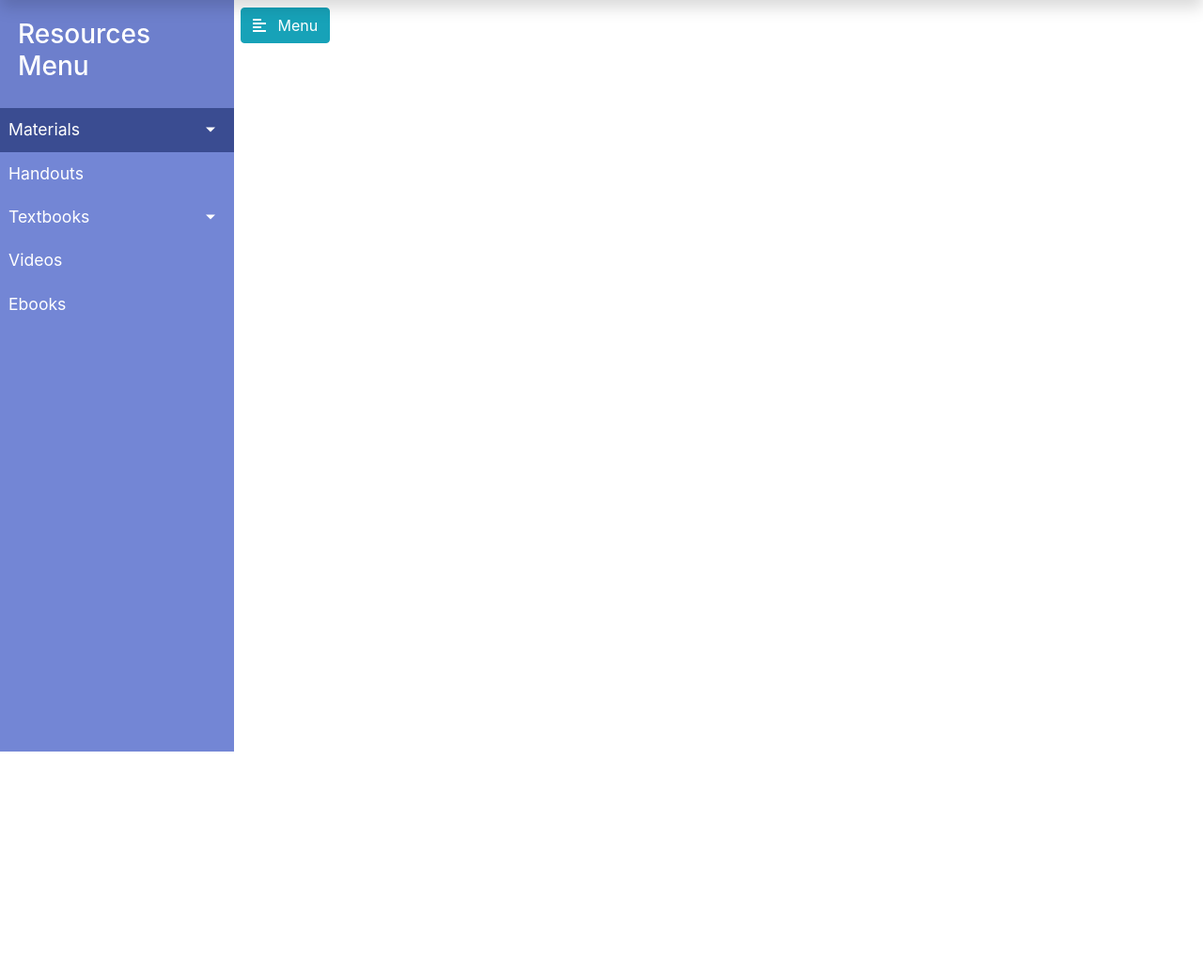
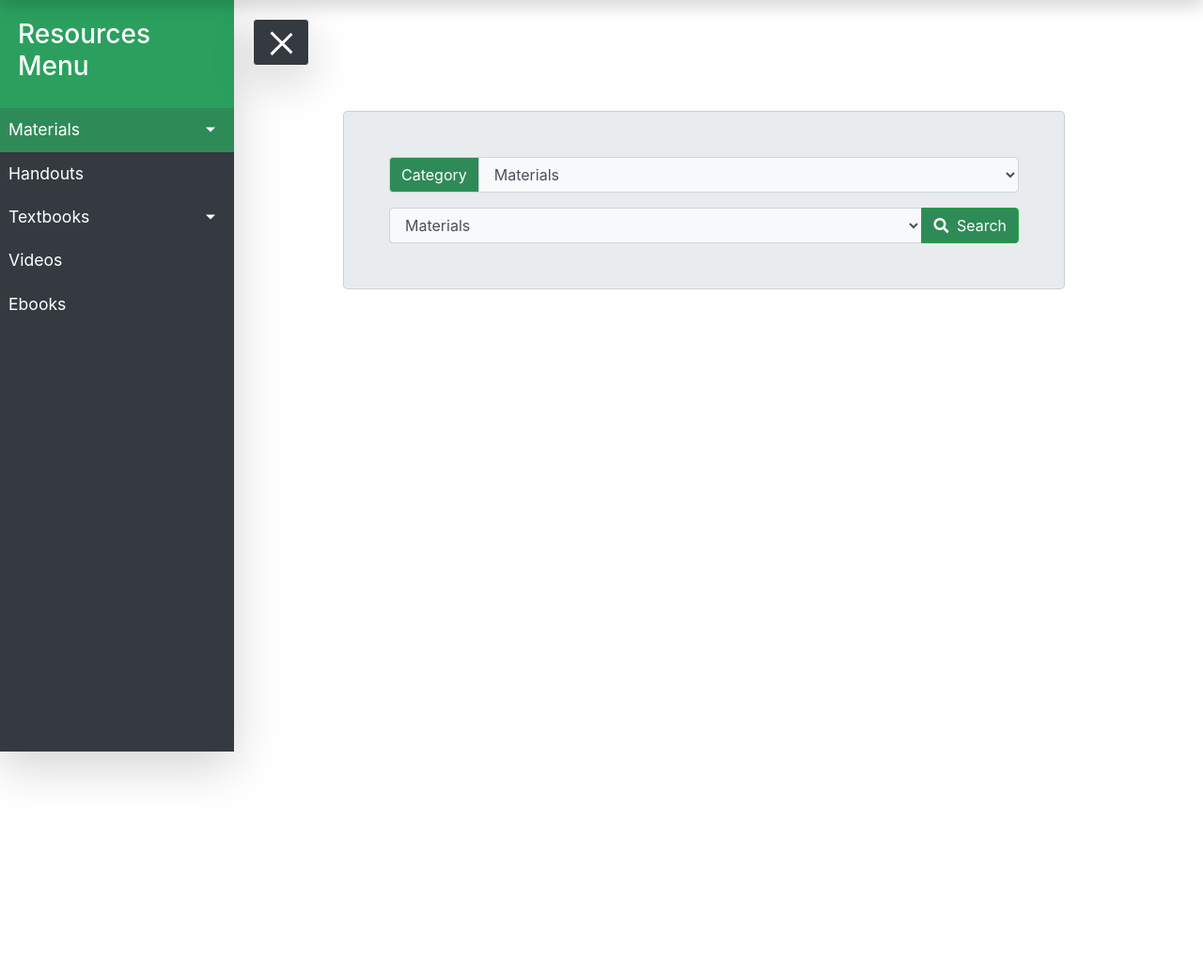
Before and after one commit to STEMCoders-ABU/project1, a CodeIgniter app: page /project1/index.php/resources/test in a window 1280 px wide. Shown: the part 57-1097 px from the top of the page at 94% size. Run offline with CodeIgniter, Linux system fonts and the light colour scheme.

Commit message:
started update on resources page

```diff
--- a/application/views/resources/test.php
+++ b/application/views/resources/test.php
@@ -1,6 +1,6 @@
 <div class="resources-siderbar-wrapper ml-n3 mr-n3">
     <!-- Sidebar -->
-    <nav id="resources-sidebar">
+    <nav id="resources-sidebar" class="shadow shadow-lg">
         <div class="resources-sidebar-header">
             <h3>Resources Menu</h3>
         </div>
@@ -51,12 +51,43 @@
 
     <!-- Contents -->
     <div id="resources-content">
-        <nav class="navbar navbar-expand-lg navbar-light bg-light bg-white">
-            <div class="container-fluid">
-                <button type="button" id="resources-sidebar-collapse" class="btn btn-info ml-n4">
-                    <span class="fas fa-align-left mr-2"></span>
-                    <span>Menu</span>
+        <button type="button" id="resources-sidebar-collapse" class="btn btn-light shadow shadow-lg">
+            <span></span>
+            <span></span>
+            <span></span>
+        </button>
+
+        <!-- Main Contents -->
+        <div class="mt-5" id="resources-main-contents">
+
+            <!-- Search Bar -->
+            <div class="search-bar card jumbotron mx-auto p-5">
+                <?= form_open('resources/search', ''); ?>
+                    <div class="input-group mb-2">
+                        <div class="input-group-prepend">
+                            <span class="input-group-text category">Category</span>
+                        </div>
+                        <select class="form-control bg-light" name="category" required>
+                            <option value="materials">Materials</option>
+                            <option value="documents">Documents</option>
+                            <option value="videos">Videos</option>
+                        </select>
+                    </div>
+
+                    <div class="input-group mt-3">
+                        <select class="form-control bg-light" name="category" required>
+                            <option value="materials">Materials</option>
+                            <option value="documents">Documents</option>
+                            <option value="videos">Videos</option>
+                        </select>
+                        <div class="input-group-append">
+                            <button type="submit" class="btn btn-success">
+                                <span class="fas fa-search mr-1"></span> Search
+                            </button>
+                        </div>
+                    </div>
+                </form>
             </div>
-        </nav>
+        </div>
     </div>
 </div>
--- a/assets/css/styles_sidebar.css
+++ b/assets/css/styles_sidebar.css
@@ -2,24 +2,27 @@
 div .resources-siderbar-wrapper {
   display: flex;
   width: 100%;
+  perspective: 1500px;
 }
 
 nav#resources-sidebar {
   min-width: 250px;
   max-width: 250px;
   min-height: 100vh;
-  background: #7386D5;
+  background: #343a40;
   color: #fff;
-  transition: all 0.3s;
+  transition: all 0.5s cubic-bezier(0.945, 0.020, 0.270, 0.665);
+  transform-origin: center left;
   align-items: stretch;
 }
 
 nav#resources-sidebar.open {
   margin-left: -250px;
+  transform: rotateY(100deg);
 }
 
 nav#resources-sidebar .active {
-  background: rgb(58, 76, 145);
+  background: seagreen;
 }
 
 nav#resources-sidebar a[data-toggle="collapse"] {
@@ -32,16 +35,6 @@ nav#resources-sidebar .dropdown-toggle::after {
   top: 50%;
   right: 20px;
   transform: translateY(-50%);
-}
-
-@media (max-width: 768px) {
-  nav#resources-sidebar {
-    margin-left: -250px;
-  }
-
-  nav#resources-sidebar.open {
-    margin-left: 0;
-  }
 }
 
 nav#resources-sidebar p {
@@ -59,7 +52,7 @@ nav#resources-sidebar a, a:hover, a:focus {
 
 nav#resources-sidebar .resources-sidebar-header {
   padding: 20px;
-  background: #6d7fcc;
+  background: rgb(43, 160, 94);
 }
 
 nav#resources-sidebar ul .components {
@@ -79,21 +72,123 @@ nav#resources-sidebar ul li a {
 }
 
 nav#resources-sidebar ul li a:hover {
-  color: #7386D5;
-  background: #fff;
+  color: #fff;
+  background: rgb(23, 87, 55);
 }
 
 nav#resources-sidebar .active a:hover {
-  background: rgb(58, 76, 145);
+  background: rgb(31, 94, 62);
 }
 
 nav#resources-sidebar ul li .active > a, a[aria-expanded="true"] {
   color: #fff;
-  background: #6d7fcc;
+  background: #208d4e;
 }
 
 nav#resources-sidebar ul ul a {
   font-size: 0.9em !important;
   padding-left: 30px !important;
-  background: #6d7fcc;
+  background: #343a40;
 }
+
+div#resources-content {
+  width: 100%;
+  padding: 20px;
+  min-height: 100vh;
+  transition: all 0.3s;
+}
+
+#resources-sidebar-collapse {
+  width: 60px;
+  height: 50px;
+  background: #343a40;;
+}
+
+#resources-sidebar-collapse:hover {
+  background: seagreen;;
+}
+
+#resources-sidebar-collapse:focus {
+  background: rgb(37, 112, 70);;
+}
+
+#resources-sidebar-collapse span {
+  width: 90%;
+  height: 3px;
+  margin: 0 auto;
+  display: block;
+  background: #fff;
+  transition: all 0.8s cubic-bezier(0.810, -0.330, 0.345, 1.375);
+}
+
+#resources-sidebar-collapse span:first-of-type {
+  transform: rotate(45deg) translate(2px, 2px);
+}
+
+#resources-sidebar-collapse span:nth-last-of-type(2) {
+  opacity: 0;
+}
+
+#resources-sidebar-collapse span:last-of-type {
+  transform: rotate(-45deg) translate(1px, -1px);
+}
+
+#resources-sidebar-collapse.active span {
+  transform: none;
+  opacity: 1;
+  margin: 5px auto;
+}
+
+div#resources-main-contents .search-bar {
+  width: 80% !important;
+}
+
+div#resources-main-contents .search-bar button {
+  background: seagreen;
+}
+
+div#resources-main-contents .search-bar .category {
+  background: seagreen;
+  color: #fff;
+}
+
+@media (max-width: 768px) {
+  nav#resources-sidebar {
+    margin-left: -250px;
+    transform: rotateY(100deg);
+  }
+
+  nav#resources-sidebar.open {
+    margin-left: 0;
+    transform: none;
+    display: inline;
+  }
+
+  #resources-sidebar-collapse span:first-of-type,
+  #resources-sidebar-collapse span:nth-of-type(2),
+  #resources-sidebar-collapse span:last-of-type {
+    transform: none;
+    opacity: 1;
+    margin: 5px auto;
+  }
+
+  #resources-sidebar-collapse.active span {
+    margin: 0 auto;
+  }
+
+  #resources-sidebar-collapse.active span:first-of-type {
+    transform: rotate(45deg) translate(2px, 2px);
+  }
+
+  #resources-sidebar-collapse.active span:nth-of-type(2) {
+    opacity: 0;
+  }
+
+  #resources-sidebar-collapse.active span:last-of-type {
+    transform: rotate(-45deg) translate(1px, -1px);
+  }
+
+  div#resources-main-contents .search-bar {
+    width: 100% !important;
+  }
+}
--- a/assets/js/scripts.js
+++ b/assets/js/scripts.js
@@ -3,6 +3,7 @@
 $(document).ready(function (){
 	$('#resources-sidebar-collapse').on('click', function (){
 		$('#resources-sidebar').toggleClass('open');
+		$(this).toggleClass('active');
 	});
 
 });
```
